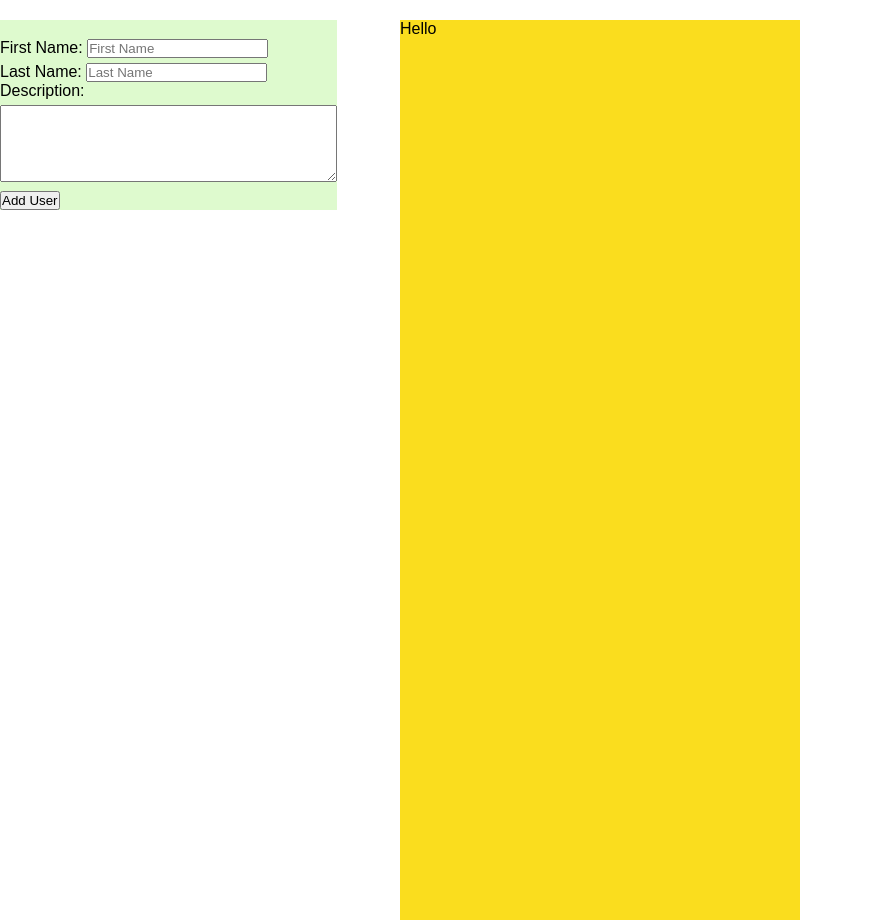
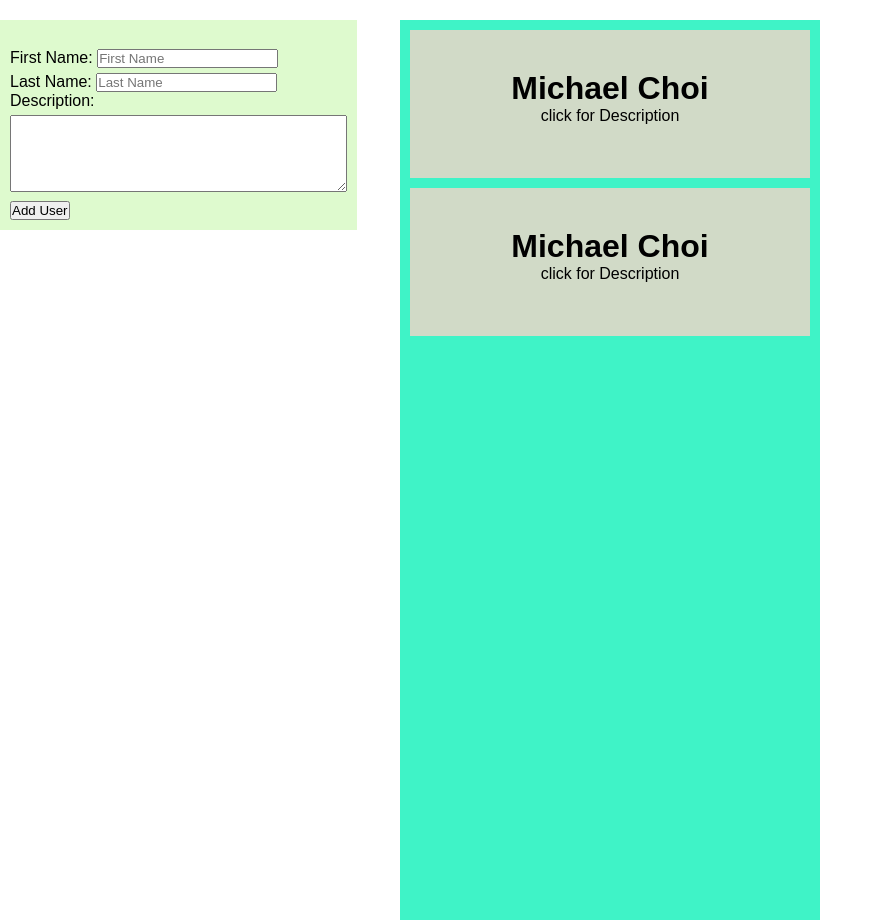
Before and after one commit to danielkouba/Contact-Card, a plain HTML site: page index.html in a window 1280 px wide. Shown: the whole page, without its empty margins (0-883 px from the left). Drawn offline with nearby package versions, Linux system fonts and the light colour scheme.

Commit message:
bones layout

```diff
--- a/index.html
+++ b/index.html
@@ -2,8 +2,8 @@
 <html lang="en">
 <head>
 	<meta charset="UTF-8">
-	<title>Add User</title>
-	<meta name="description" content="Adding users using JQuery">
+	<title>Contact Cards</title>
+	<meta name="description" content="Adding Contact Cards using JQuery">
 	<link rel="stylesheet" href="style.css">
 	<script type="text/javascript" src="https://ajax.googleapis.com/ajax/libs/jquery/1.12.4/jquery.min.js"></script>
 	<script type="text/javascript">
@@ -13,8 +13,7 @@
 				$('tbody').append("<tr></tr>")
 				$('tr').last().append("<td>" + $('input[name=fname]').val() + "</td>" )
 				$('tr').last().append("<td>" + $('input[name=lname]').val() + "</td>" )
-				$('tr').last().append("<td>" + $('input[name=email]').val() + "</td>" )
-				$('tr').last().append("<td>" + $('input[name=contact]').val() + "</td>" )
+				$('tr').last().append("<td>" + $('textarea[name=description]').val() + "</td>" )
 				return false
 			})
 		})
@@ -30,13 +29,18 @@
 		<br>
 		Description:
 		<br>
-		<textarea name="Text1" cols="40" rows="5"></textarea>
+		<textarea name="description" cols="40" rows="5"></textarea>
 		<br>
 		<input type="submit" value="Add User">
 	</form>
 </div>
 <div class="col2">
-	<p>Hello</p>
+	<div class="card"><h1>Michael Choi</h1>
+		<p>click for Description</p>
+	</div>
+		<div class="card"><h1>Michael Choi</h1>
+		<p>click for Description</p>
+	</div>
 </div>
 
 </body>
--- a/style.css
+++ b/style.css
@@ -7,20 +7,6 @@
 body {
 	padding: 20px;
 }
-
-table{
-	width:400px;
-	border:2px solid black;
-}
-table, th, td {
-   border: 1px solid black;
-}
-
-h1{
-	margin-top:50px;
-	border-bottom:2px solid black;
-}
-
 form{
 	margin-top:14px;
 }
@@ -33,11 +19,21 @@ form>*{
 	position:absolute;
 	left: 0;
 	background: #deface;
+	padding:10px;
 }
 .col2 {
 	width:400px;
 	height:900px;
 	position:absolute;
 	left: 400px;
-	background: #fadd1e;
+	background: #3ff3c7;
+	padding:0 10px;
 }
+.card{
+	width:auto;
+	height:100px;
+	background-color: #D1DAC7;
+	text-align:center;
+	padding:40px 0 8px 0;
+	margin-top: 10px;
+}
```
